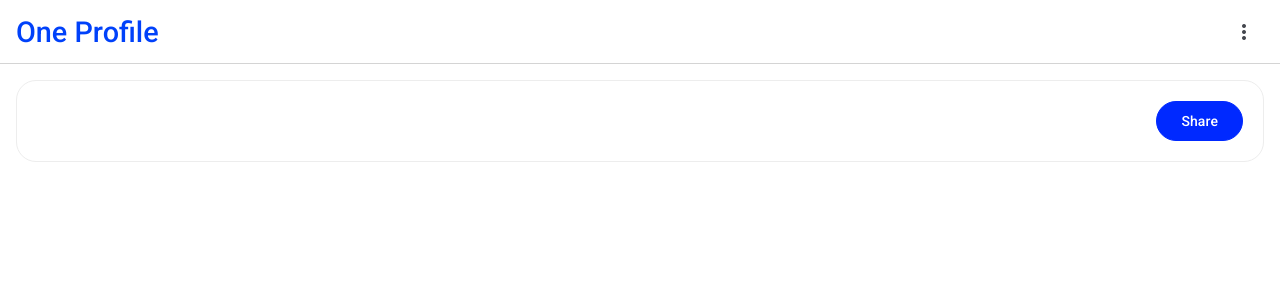
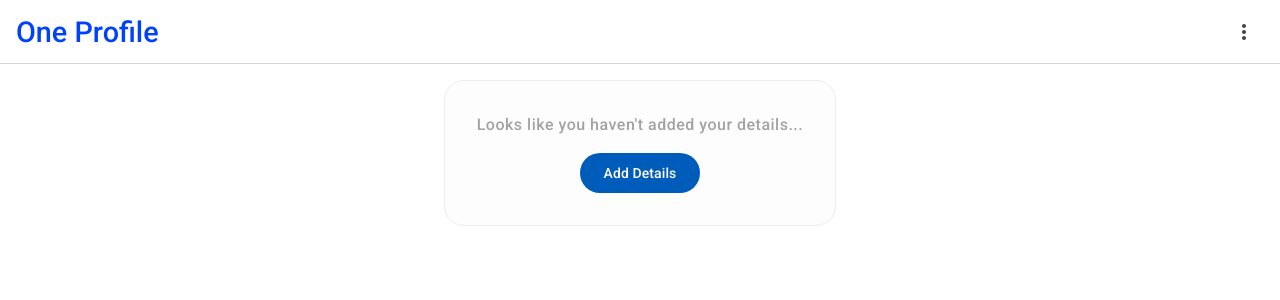
Before and after one commit to madhu-sudhan-rao/one-profile, an Angular app: page /profile/details in a window 1280 px wide. Shown: the top 300 px of the page. Built offline with nearby package versions, Linux system fonts and the light colour scheme.

Commit message:
added no details view

```diff
--- a/src/app/modules/profile/components/details/details.component.html
+++ b/src/app/modules/profile/components/details/details.component.html
@@ -1,5 +1,21 @@
+
 <div class="details-page">
-  <div class="details-card">
+  @if(noDetailsView) {
+    <ng-container>
+      <div class="no-data-card">
+
+          <div class="empty-text">Looks like you haven't added your details...</div>
+        <div class="add-details-button">
+          <app-button
+            [buttonText]="'Add Details'"
+            [fullButton]="true"
+            (onButtonClick)="addDetails()"
+          ></app-button>
+        </div>
+      </div>
+    </ng-container>
+  }
+  <div class="details-card" *ngIf="!noDetailsView">
     <div class="card-header">
         <div class="usernames">
             <div class="user-real-name">{{ user.realName }}</div>
--- a/src/app/modules/profile/components/details/details.component.scss
+++ b/src/app/modules/profile/components/details/details.component.scss
@@ -1,13 +1,36 @@
 .details-page {
     color: #fff;
-    // border: 1px solid white;
     padding: 1rem;
+    display: flex;
+    flex-direction: column;
+    align-items: center;
+    justify-content: center;
+
 
     .details-card {
         border: 1px solid #ededed;
         padding: 1.25rem;
         border-radius: 20px;
+        min-width: 90%;
         max-width: 100%;
+    }
+
+    .no-data-card {
+        padding: 2rem 2rem;
+        border: 1px solid #ededed;
+        border-radius: 20px;
+        display: flex;
+        flex-direction: column;
+        gap: 1rem;
+        align-items: center;
+        width: max-content;
+        background: #f5f5f53e;
+
+        .empty-text {
+            font-size: 1rem;
+            font-weight: 500;
+            color: #a3a3a3;
+        }
     }
 }
 
@@ -39,11 +62,13 @@
     width: 100%;
     display: flex;
     flex-direction: column;
+    align-items: center;
     gap: 10px;
 
     .user-detail-row {
         // border: 1px solid white;
-        max-width: 100%;
+        min-width: 92%;
+        max-width: 92%;
         display: flex;
         justify-content: space-between;
         align-items: center;
--- a/src/app/modules/profile/components/details/details.component.ts
+++ b/src/app/modules/profile/components/details/details.component.ts
@@ -3,6 +3,7 @@ import { BottomSheetService } from '../../../../shared/services/bottom-sheet.ser
 import { UtilityService } from '../../../../shared/services/utility.service';
 import { BottomSheetComponent } from '../bottom-sheet/bottom-sheet.component';
 import { User, UserDetails } from '../../models/user.model';
+import { Router } from '@angular/router';
 
 @Component({
   selector: 'app-details',
@@ -16,8 +17,9 @@ export class DetailsComponent implements OnInit{
     userName: '',
     details: []
   };
+  noDetailsView: boolean = false;
 
-  constructor(private utilityService: UtilityService, private bottomSheetService: BottomSheetService){}
+  constructor(private utilityService: UtilityService, private bottomSheetService: BottomSheetService, private router: Router){}
 
   ngOnInit(): void {
     const userDetailsString = localStorage.getItem('user');
@@ -35,11 +37,14 @@ export class DetailsComponent implements OnInit{
           { icon: 'pi pi-twitter', value: 'Twitter', url: userDetails.twitter },
           { icon: 'snapchat', value: 'Snapchat', url: userDetails.snapchat }
         ];
+        this.noDetailsView = false;
       } catch (error) {
         console.error('Failed to parse user details: ', error);
       }
     } else {
       console.error('User details not found in localStorage');
+      this.noDetailsView = true;
+
     }
   }
 
@@ -50,4 +55,8 @@ export class DetailsComponent implements OnInit{
   openShareOptions() {
     this.bottomSheetService.openBottomSheet(BottomSheetComponent)
   }
+
+  addDetails() {
+    this.router.navigate(['/edit-profile']);
+  }
 }
```
